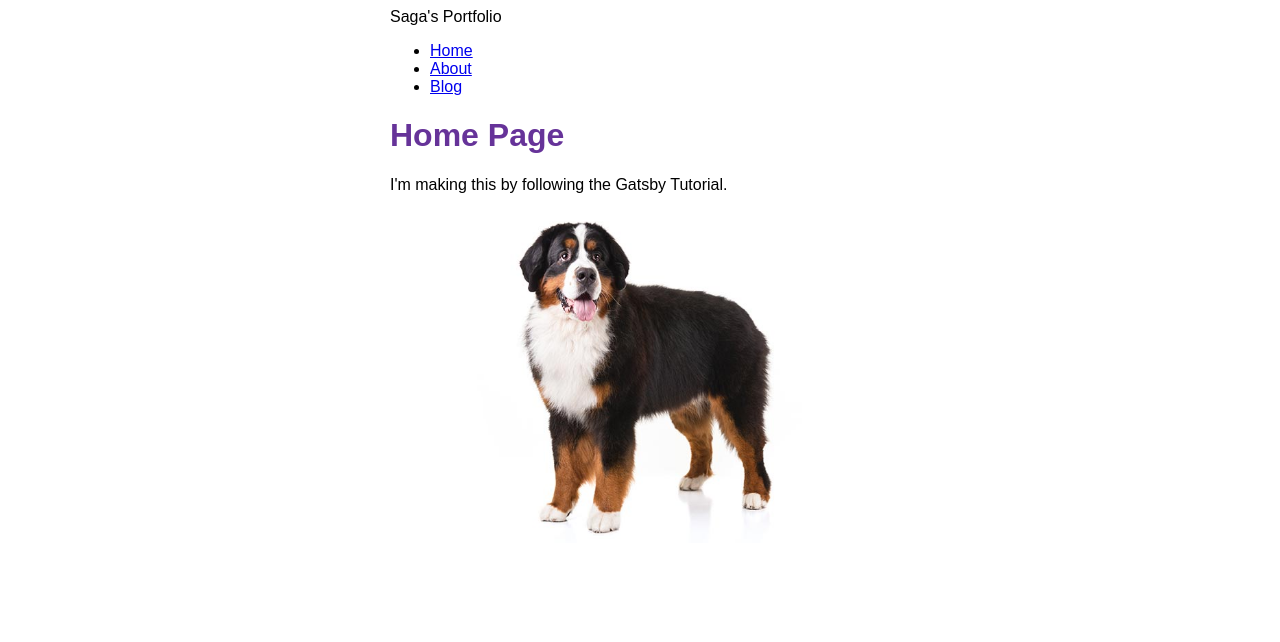
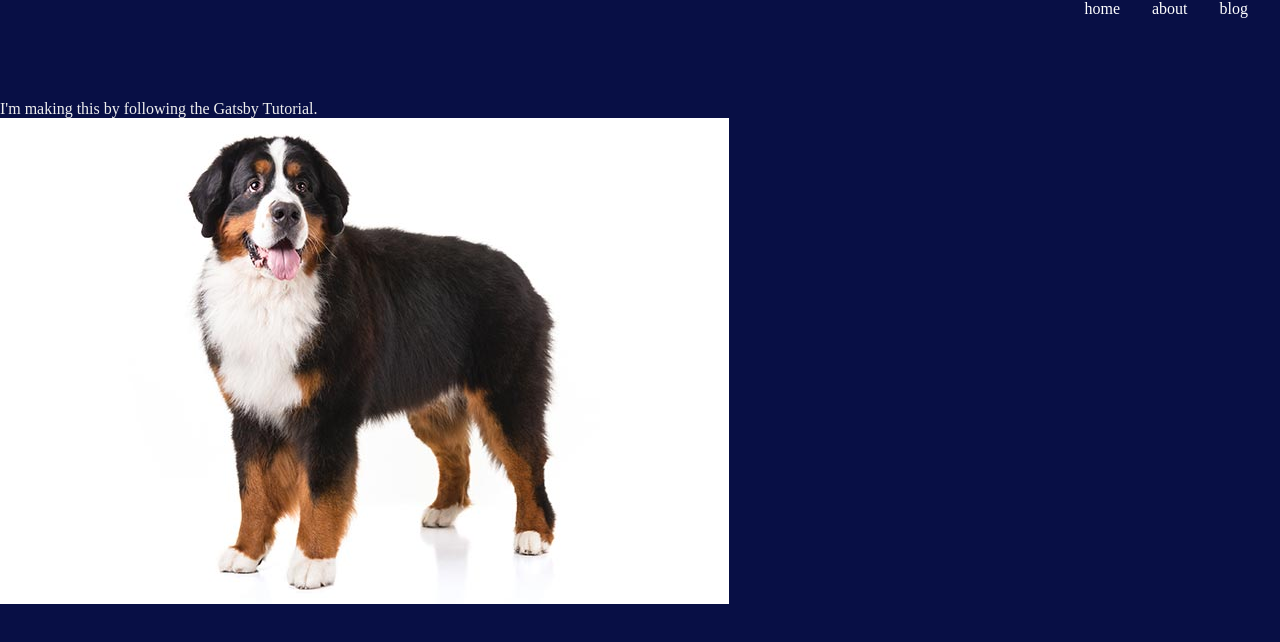
Before and after one commit to is4g4i/portfolio, a Gatsby site: page / in a window 1280 px wide. Built offline with nearby package versions, Linux system fonts and the light colour scheme; Gatsby itself is replaced by a stand-in of ours.

Commit message:
SASS: gatsby config

```diff
--- a/gatsby-config.js
+++ b/gatsby-config.js
@@ -9,6 +9,7 @@
     "gatsby-plugin-sharp",
     "gatsby-transformer-sharp",
     "gatsby-plugin-mdx",
+    "gatsby-plugin-sass",
     {
       resolve: "gatsby-source-filesystem",
       options: {
--- a/package.json
+++ b/package.json
@@ -20,11 +20,13 @@
     "gatsby": "^4.18.0",
     "gatsby-plugin-image": "^2.18.0",
     "gatsby-plugin-mdx": "^3.18.1",
+    "gatsby-plugin-sass": "^5.19.0",
     "gatsby-plugin-sharp": "^4.18.0",
     "gatsby-plugin-sitemap": "^5.18.0",
     "gatsby-source-filesystem": "^4.18.1",
     "gatsby-transformer-sharp": "^4.19.0",
     "react": "^18.1.0",
-    "react-dom": "^18.1.0"
+    "react-dom": "^18.1.0",
+    "sass": "^1.54.0"
   }
 }
--- /dev/null
+++ b/src/components/header/header.js
@@ -0,0 +1,47 @@
+import * as React from 'react'
+import { Link, useStaticQuery, graphql } from 'gatsby'
+import {
+    container,
+    navContainer,
+    navLinks,
+    navLinkItem,
+    navLinkText,
+    siteTitle
+} from './header.module.scss'
+
+const Header = ({ pageTitle }) => {
+    const pageMetaData = useStaticQuery(graphql`
+    query {
+        site {
+            siteMetadata {
+                title
+                }
+            }
+        }`)
+
+    return (
+        <div className={container}>
+            {/* {pageMetaData.site.siteMetadata.title} */}
+            <nav className={navContainer} >
+                <ul className={navLinks}>
+                    <li className={navLinkItem}>
+                        <Link to="/" className={navLinkText}>
+                            Home
+                        </Link>
+                    </li>
+                    <li className={navLinkItem}>
+                        <Link to="/about" className={navLinkText}>
+                            About
+                        </Link>
+                    </li>
+                    <li className={navLinkItem}>
+                        <Link to="/blog" className={navLinkText}>
+                            Blog
+                        </Link>
+                    </li>
+                </ul>
+            </nav>
+        </div >
+    )
+}
+export default Header
--- /dev/null
+++ b/src/components/header/header.module.scss
@@ -0,0 +1,29 @@
+.container {
+  display: flex;
+  margin: 0 auto;
+  width: 100%;
+  justify-content: space-between;
+}
+
+.navContainer {
+  width: 100%;
+  height: 100px;
+  display: flex;
+  justify-content: flex-end;
+}
+
+.navLinks {
+  display: flex;
+  list-style: none;
+  padding-left: 0;
+}
+
+.navLinkItem {
+  padding-right: 2rem;
+}
+
+.navLinkText {
+  color: white;
+  text-transform: lowercase;
+  text-decoration: none;
+}
--- a/src/components/layout/layout.js
+++ b/src/components/layout/layout.js
@@ -1,13 +1,10 @@
 import * as React from 'react'
-import { Link, useStaticQuery, graphql } from 'gatsby'
+import Header from '../header/header'
+import { useStaticQuery, graphql } from 'gatsby'
 import {
     container,
-    heading,
-    navLinks,
-    navLinkItem,
-    navLinkText,
-    siteTitle
-} from './layout.module.css'
+    heading
+} from './layout.module.scss'
 
 const Layout = ({ pageTitle, children }) => {
     const pageMetaData = useStaticQuery(graphql`
@@ -22,31 +19,11 @@
     return (
         <div className={container}>
             <title>{pageTitle} | {pageMetaData.site.siteMetadata.title}</title>
-            <header className={siteTitle}>{pageMetaData.site.siteMetadata.title}</header>
-            <nav>
-                <ul className={navLinks}>
-                    <li className={navLinkItem}>
-                        <Link to="/" className={navLinkText}>
-                            Home
-                        </Link>
-                    </li>
-                    <li className={navLinkItem}>
-                        <Link to="/about" className={navLinkText}>
-                            About
-                        </Link>
-                    </li>
-                    <li className={navLinkItem}>
-                        <Link to="/blog" className={navLinkText}>
-                            Blog
-                        </Link>
-                    </li>
-                </ul>
-            </nav>
+            <Header pageTitle={pageTitle} />
             <main>
-                <h1 className={heading}>{pageTitle}</h1>
                 {children}
             </main>
-        </div>
+        </div >
     )
 }
 export default Layout
--- /dev/null
+++ b/src/components/layout/layout.module.scss
@@ -0,0 +1,3 @@
+.container {
+  margin: 0 auto;
+}
--- a/src/pages/index.js
+++ b/src/pages/index.js
@@ -1,11 +1,11 @@
 import * as React from "react"
 import Layout from "../components/layout/layout"
 import { StaticImage } from 'gatsby-plugin-image'
-import { pageStyles } from "../styles/styles"
+import { global } from '../styles/global.module.scss'
 
 const IndexPage = () => {
   return (
-    <main style={pageStyles}>
+    <main className={global}>
       <Layout pageTitle='Home Page'>
         <p>I'm making this by following the Gatsby Tutorial.</p>
         <StaticImage
@@ -13,9 +13,6 @@
           src="../images/bestboy.jpeg"
         />
       </Layout>
-      {/* <title>Home Page</title>
-      <PageContainer />
-      <Link to="/about">About</Link> */}
     </main>
   )
 }
--- /dev/null
+++ b/src/styles/colors.module.scss
@@ -0,0 +1 @@
+$white: #EEEEEE;
--- /dev/null
+++ b/src/styles/font.module.scss
@@ -0,0 +1,2 @@
+$bodyText: "-apple-system, Roboto, sans-serif, serif";
+$bodyFontSize: "1.25rem";
--- /dev/null
+++ b/src/styles/global.module.scss
@@ -0,0 +1,18 @@
+@import './font.module.scss';
+@import './colors.module.scss';
+
+* {
+    margin: 0;
+    padding: 0;
+    box-sizing: border-box;
+}
+
+html {
+    background-color: #080f45;
+
+    body {
+        color: $white;
+        font-family: $bodyText;
+        height: 100vh;
+    }
+}
--- a/src/styles/styles.js
+++ /dev/null
@@ -1,7 +0,0 @@
-// styles
-export const pageStyles = {
-    fontFamily: "-apple-system, Roboto, sans-serif, serif"
-}
-export const headingStyles = {
-    maxWidth: 320
-}
```
Also changed, not shown: src/components/layout/layout.module.css (deleted), 1 other file.
